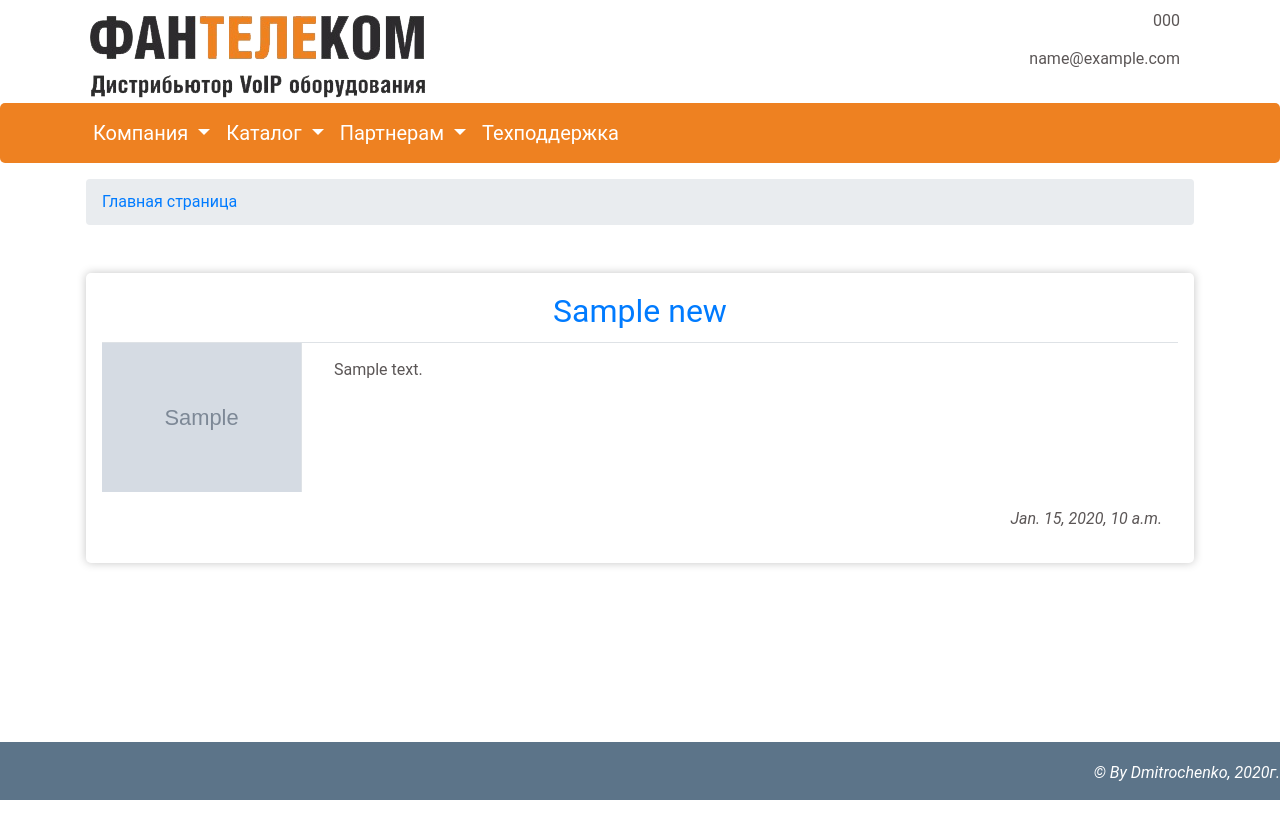
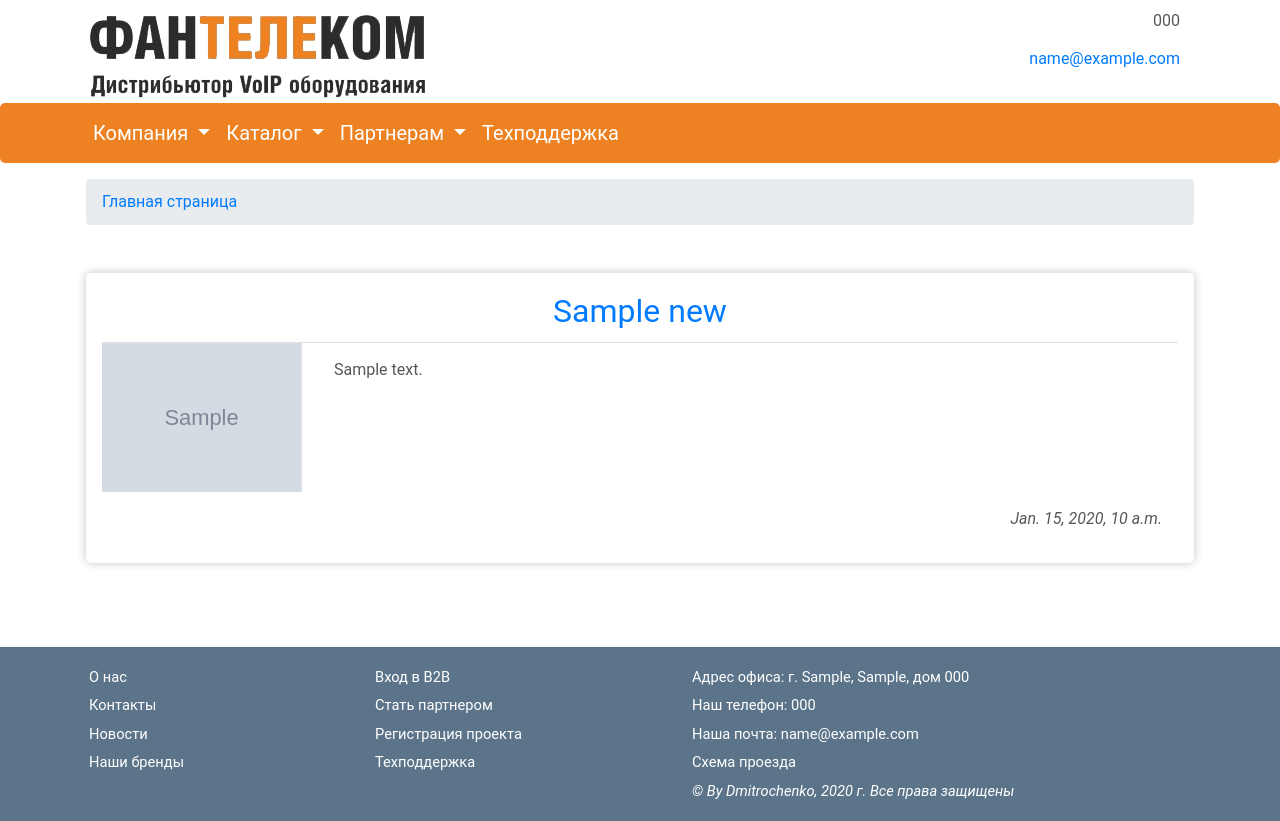
Before and after one commit to Vas322/funtelecom, a Django app: template funsite/templates/funsite/all_news.html in a window 1280 px wide. Before the commit the page ends 800 px from the top, so only its background shows below. Run offline with Django 3.2, Linux system fonts and the light colour scheme; the template is opened without the code that fills it: most values are stand-ins (such as "Sample title", 1, 10 or a date in 2020); grey boxes marked "Sample" are stand-in pictures; some libraries are stand-ins or nearby versions.

Commit message:
Added new context in context processor. Fixed templates and css. Moved footer and header to a separate file.

```diff
--- a/funsite/static/funsite/style.css
+++ b/funsite/static/funsite/style.css
@@ -22,10 +22,11 @@ body {
 	padding-right: 15px;
 	padding-top: 10px;
 }
+
 nav.navbar .dropdown:hover > .dropdown-menu {
  display: block;
 }
-@media only screen and (max-device-width: 992px){
+@media only screen and (max-device-width:  1140px){
     nav.navbar .dropdown:hover .dropdown-menu{
         display: none;
     }
@@ -129,6 +130,18 @@ nav.navbar .dropdown:hover > .dropdown-menu {
   flex: 0 0 auto;
   margin-top: 20px;
 }
+.footer-list-item a{
+	color: #FFF;
+	text-decoration:none;
+
+}
+.footer-list{
+	font-size: 11pt;
+}
+.footer-list-item a:hover{
+	color: #FFF;
+	text-decoration:none;
+}
 .wrapper {
   display: flex;
   flex-direction: column;
--- a/funsite/templates/funsite/base.html
+++ b/funsite/templates/funsite/base.html
@@ -9,27 +9,12 @@
   <link rel="stylesheet" href="https://stackpath.bootstrapcdn.com/bootstrap/4.5.2/css/bootstrap.min.css" integrity="sha384-JcKb8q3iqJ61gNV9KGb8thSsNjpSL0n8PARn9HuZOnIxN0hoP+VmmDGMN5t9UJ0Z" crossorigin="anonymous">
   <title>{% block title %}Funtelecom - Главная страница{% endblock %}</title>
 </head>
-
 <body>
 
   <div class="wrapper" >
-    <div class="container">
-  <div class="row">
-    <div class="col-sm">
-      <div class="header">
-        <div class="logo"><a href="/"><img src="{% static 'funsite/logo_fun.png' %}"
-         alt="logo"></a>
-       </div>
-     </div>
-   </div>
-   <div class="col-sm">
-     <div class="contacts">
-       <p>{{ phone_main_office }}</p>
-       <p>{{ email_main_office }}</p>
-     </div>
-   </div>
- </div>
-</div>
+    {% block header %}
+    {% include "funsite/header.html" %}
+    {% endblock header %}
 
  <nav class="navbar navbar-expand-lg navbar-light mb-0 h5">
   <button class="navbar-toggler" type="button" data-toggle="collapse" data-target="#navbarSupportedContent" aria-controls="navbarSupportedContent" aria-expanded="false" aria-label="Toggle navigation">
@@ -78,9 +63,9 @@
 
   {% endblock %}
 </div>
-<div class="footer">
-  <p class="text-right font-italic text-white footer">&copy; By Dmitrochenko, 2020г.</p>
-</div>
+    {% block footer %}
+    {% include "funsite/footer.html" %}
+    {% endblock footer %}
 </div>
 <style>
 .carousel-control-prev-icon {
--- /dev/null
+++ b/funsite/templates/funsite/footer.html
@@ -0,0 +1,38 @@
+{% load static %}
+
+{% block footer %}
+<div class="footer">
+	<div class="container">
+		<div class="row">
+			<div class="col-sm-3 pt-3">
+				<ul class="footer-list">
+					<ol class="p-1 footer-list-item"><a href="{% url 'company_info' %}" >О нас</a></ol>
+					<ol class="p-1 footer-list-item"><a href="{% url 'contact_our_company' %}">Контакты</a></ol>
+					<ol class="p-1 footer-list-item"><a href="{% url 'all_news' %}">Новости</a></ol>
+					<ol class="p-1 footer-list-item"><a href="{% url 'all_brands' %}">Наши бренды</a></ol>
+				</ul>
+			</div>
+			<div class="col-sm-3 pt-3 pl-3">
+				<ul class="footer-list">
+					<ol class="p-1 footer-list-item"><a href="https://b2b.funtelecom.ru/" target="_blank">Вход в B2B</a></ol>
+					<ol class="p-1 footer-list-item"><a href="#">Стать партнером</a></ol>
+					<ol class="p-1 footer-list-item"><a href="#">Регистрация проекта</a></ol>
+					<ol class="p-1 footer-list-item"><a href="#">Техподдержка</a></ol>
+				</ul>
+			</div>
+
+			<div class="col-sm-6 text-left pt-3 pl-5">
+				<ul class="footer-list">
+					<ol class="p-1 text-white">Адрес офиса: г. {{ city_main_office_proc }},
+					{{ street_main_office_proc }}, дом {{ number_house_main_office_proc }} </ol>
+					<ol class="p-1 text-white">Наш телефон: {{ phone_main_office_proc }}</ol>
+					<ol class="p-1 text-white footer-list-item">Наша почта: <a href="mailto:">{{ email_main_office_proc }}</a></ol>
+					<ol class="p-1 text-white footer-list-item"><a href="{{access_map_link_proc}}" target="_blank">Схема проезда</a></ol>
+					<ol class="p-1  text-white font-italic">&copy; By Dmitrochenko, 2020 г. Все права защищены</ol>
+				</ul>
+			</div>
+			</div>
+		</div>
+	</div>
+</div>
+{% endblock footer %}
--- a/funsite/templates/funsite/header.html
+++ b/funsite/templates/funsite/header.html
@@ -1,19 +1,25 @@
 
-{% load thumbnail %}
 {% load static %}
 
 
 {% block header %}
-<div class="row">
-  <div class="col-sm">
-    <div class="header">
-      <div class="logo"><a href="/"><img src="{% static 'funsite/logo_fun.png' %}"
-       alt="logo"></a>
+
+<div class="container">
+  <div class="row">
+    <div class="col-sm">
+      <div class="header">
+        <div class="logo"><a href="/"><img src="{% static 'funsite/logo_fun.png' %}"
+         alt="logo"></a>
+       </div>
+     </div>
+   </div>
+   <div class="col-sm">
+     <div class="contacts">
+      <p>{{ phone_main_office_proc }}</p>
+       <p><a href="mailto:">{{ email_main_office_proc }}</a></p>
      </div>
    </div>
  </div>
- {{ email_main_office }}
+</div>
 
-{{ phone_main_office }}
-</div>
 {% endblock header %}
--- a/funsite/urls.py
+++ b/funsite/urls.py
@@ -1,7 +1,6 @@
 from django.urls import path
 
-from funsite.views import index, detail_brand, detail_news, all_news, all_brands, company_info, contacts_our_company, \
-    header_contacts
+from funsite.views import index, detail_brand, detail_news, all_news, all_brands, company_info, contacts_our_company
 
 urlpatterns = [
     path('', index, name='index'),
@@ -11,5 +10,4 @@ urlpatterns = [
     path('all_brands/', all_brands, name='all_brands'),
     path('company_info', company_info, name='company_info'),
     path('contacts_our_company', contacts_our_company, name='contact_our_company'),
-    path('header/', header_contacts, name='header_contacts'),
 ]
```
Also changed, not shown: funsite/context_processors.py (+13 -6 lines), funsite/views.py (+0 -7 lines).
